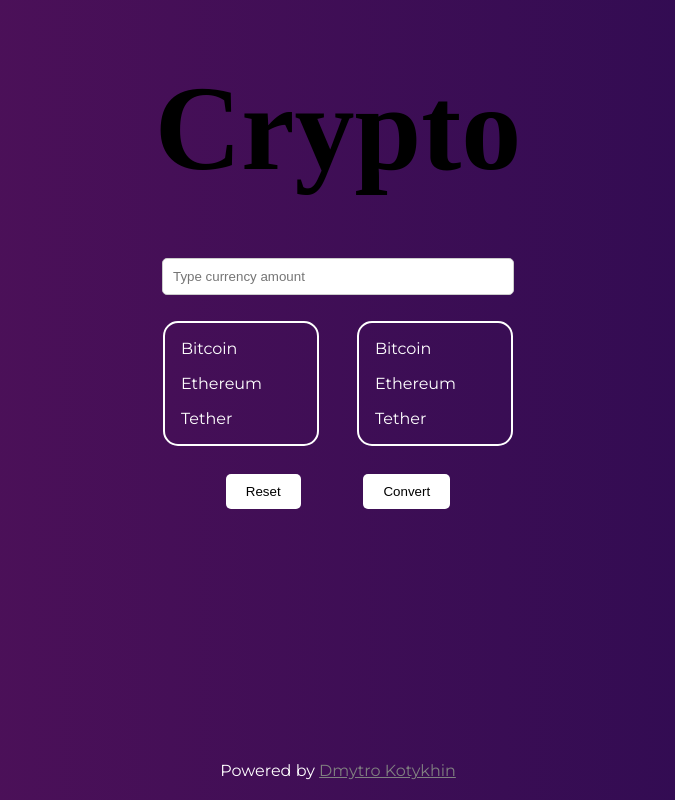
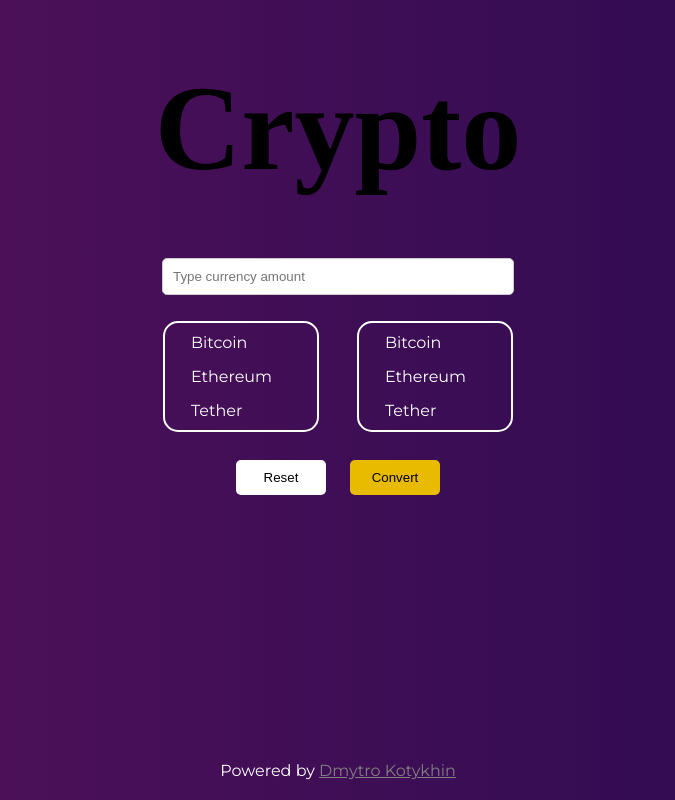
Before and after one commit to DKotykhin/vue-crypto, a Vue app: page / in a window 1280 px wide. Shown: the whole page, without its empty margins (302-977 px from the left). Built offline with nearby package versions, Linux system fonts and the light colour scheme; a web font is replaced by a local one; what crypto-convert would draw is missing.

Commit message:
minor style updates

```diff
--- a/src/App.vue
+++ b/src/App.vue
@@ -125,7 +125,8 @@ h1 {
 }
 .buttons_wrapper {
     display: flex;
-    justify-content: space-evenly;
+    justify-content: center;
+    gap: 24px;
     width: 100%;
     margin-bottom: 10px;
 }
@@ -137,6 +138,10 @@ button {
     color: #000;
     cursor: pointer;
     margin-top: 12px;
+    width: 90px;
+}
+button:last-child {
+    background-color: #e8ba00;
 }
 
 button:hover {
--- a/src/components/InputSelector.vue
+++ b/src/components/InputSelector.vue
@@ -2,7 +2,7 @@
     <ul>
         <li v-for="currency in currencies" :key="currency.name" @click='setCrypto(currency.name)'
             :class='{ active: cryptoNow === currency.name }'>
-            <p>{{ currency.label }}</p>
+            {{ currency.label }}
         </li>
     </ul>
 </template>
@@ -60,6 +60,8 @@ ul {
 ul li {
     color: #fff;
     cursor: pointer;
+    padding: 5px 10px;
+    margin: 5px 0;
 }
 
 li:hover,
@@ -67,6 +69,5 @@ li.active {
     background-color: #fff;
     color: #000;
     border-radius: 15px;
-    padding: 0 10px;
 }
 </style>
```
